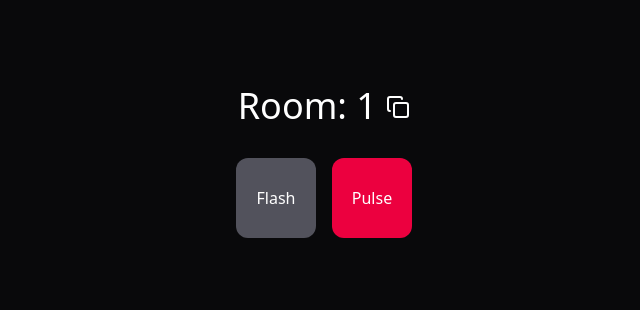
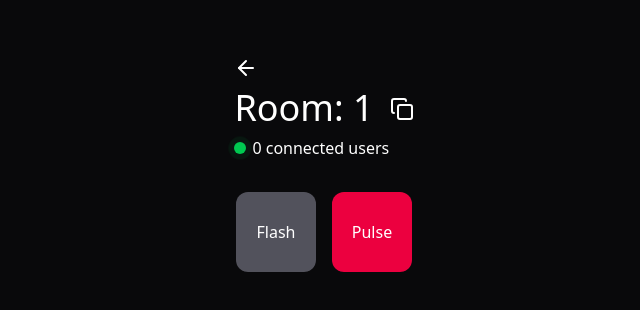
Before and after one commit to CT02k/signal-link, a Next.js app: page /room/1 in a window 1280 px wide. Shown: the part 238-548 px from the top of the page, without its empty margins (316-956 px from the left). Built offline with nearby package versions, Linux system fonts and the light colour scheme; no server answers.

Commit message:
feat(rooms):added users count in the room

```diff
--- a/server.js
+++ b/server.js
@@ -18,11 +18,16 @@ app.prepare().then(() => {
     },
   });
 
+  function totalCount(room) {
+    return io.of("/").adapter.rooms.get(room)?.size || 0
+  }
+
   io.on("connection", (socket) => {
     console.log("New Socket.IO connection:", socket.id);
 
     const room = socket.handshake.query.room;
     if (room) socket.join(room);
+    io.to(room).emit("roomCount", totalCount(room));
 
     socket.on("message", (msg) => {
       io.to(room).emit("message", msg);
@@ -30,6 +35,7 @@ app.prepare().then(() => {
 
     socket.on("disconnect", () => {
       console.log("User disconnected:", socket.id);
+      io.to(room).emit("roomCount", totalCount(room));
     });
   });
 
--- a/src/app/room/[id]/page.tsx
+++ b/src/app/room/[id]/page.tsx
@@ -1,9 +1,9 @@
 "use client";
 
 import { useEffect, useState } from "react";
-import { useParams, usePathname } from "next/navigation";
+import { useParams, usePathname, useRouter } from "next/navigation";
 import io, { Socket } from "socket.io-client";
-import { Check, Copy } from "lucide-react";
+import { ArrowLeft, Check, Copy } from "lucide-react";
 import { Effect, SoundEffect } from "./types/effect";
 
 let socket: Socket;
@@ -11,6 +11,8 @@ let socket: Socket;
 export default function RoomPage() {
   const params = useParams();
   const { id: roomId } = params;
+
+  const [roomCount, setRoomCount] = useState(0);
 
   const [effect, setEffect] = useState<Effect>(Effect.NONE);
   const [soundEffect, setSoundEffect] = useState<SoundEffect>(SoundEffect.NONE);
@@ -20,6 +22,8 @@ export default function RoomPage() {
   const [copied, setCopied] = useState(false);
 
   const pathname = usePathname();
+
+  const router = useRouter();
 
   useEffect(() => {
     setIsTabActive(true);
@@ -59,8 +63,8 @@ export default function RoomPage() {
       console.log("Connected to room:", roomId, "Socket ID:", socket.id);
     });
 
-    socket.on("message", (msg: Effect | SoundEffect) => {
-      console.log("Message received:", msg);
+    const effectsEvent = (message: string) => {
+      const msg = message as Effect | SoundEffect;
 
       if (Object.values(Effect).includes(msg as Effect)) {
         setEffect(msg as Effect);
@@ -73,6 +77,16 @@ export default function RoomPage() {
       }
 
       playNotification();
+    };
+
+    socket.on("roomCount", (count: number) => {
+      setRoomCount(count);
+    });
+
+    socket.on("message", (msg: Effect | SoundEffect) => {
+      console.log("Message received:", msg);
+
+      effectsEvent(msg);
     });
 
     return () => {
@@ -123,15 +137,26 @@ export default function RoomPage() {
     <div
       className={`w-screen h-screen flex flex-col items-center justify-center transition-all duration-500 bg-zinc-950  ${effect === Effect.FLASH && "animate-flash"}`}
     >
-      <h1 className="text-4xl mb-8">
-        Room: {roomId}{" "}
-        <button
-          className="cursor-pointer transition hover:text-zinc-200"
-          onClick={handleCopyRoomCode}
-        >
-          {copied ? <Check /> : <Copy />}
+      <div className="flex flex-col items-start gap-2">
+        <button className="text-xl cursor-pointer transition hover:text-zinc-200">
+          <ArrowLeft className="inline" onClick={() => router.back()} />
         </button>
-      </h1>
+        <h1 className="text-4xl">
+          Room: {roomId}
+          <button
+            className="cursor-pointer transition hover:text-zinc-200 ml-4"
+            onClick={handleCopyRoomCode}
+          >
+            {copied ? <Check /> : <Copy />}
+          </button>
+        </h1>
+        <div className="text-g mb-8 gap-1.5 flex items-center">
+          <div className="bg-green-500 rounded-full w-3 h-3">
+            <div className="bg-green-500 rounded-full w-3 h-3 animate-ping"></div>
+          </div>
+          <p>{roomCount} connected users</p>
+        </div>
+      </div>
       <div className={`flex gap-4`}>
         <button
           onClick={() => handleEffect(Effect.FLASH)}
```
